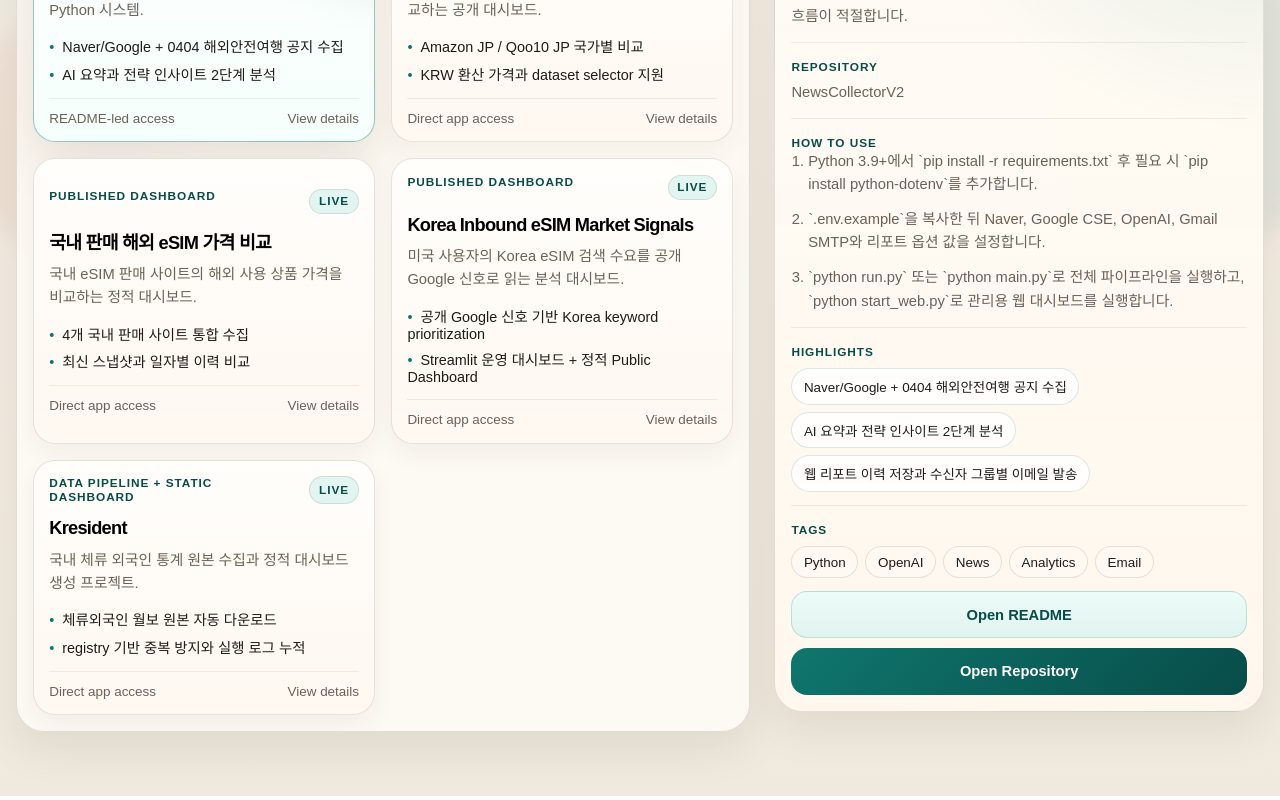
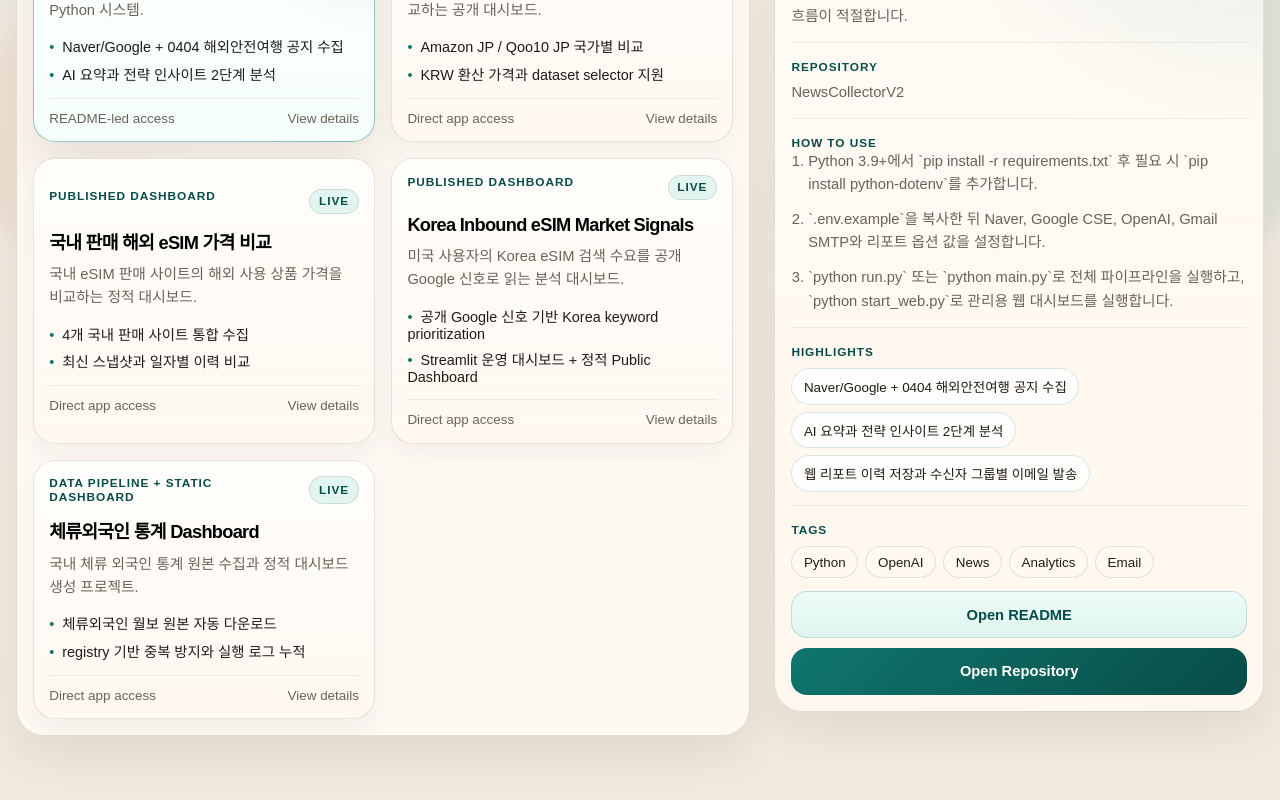
Before and after one commit to tyler-bit-ai/dashboard, a React (Vite) app: page / in a window 1280 px wide. Shown: the part 425-1225 px from the top of the page. Built offline with nearby package versions, Linux system fonts and the light colour scheme; a web font is replaced by a local one.

Commit message:
Rename kresident dashboard title

```diff
--- a/src/data/programs.ts
+++ b/src/data/programs.ts
@@ -133,7 +133,7 @@ export const programs: Program[] = [
   },
   {
     id: "kresident",
-    displayName: "Kresident",
+    displayName: "체류외국인 통계 Dashboard",
     repositoryName: "kresident",
     category: "Data Pipeline + Static Dashboard",
     status: "Live",
```
